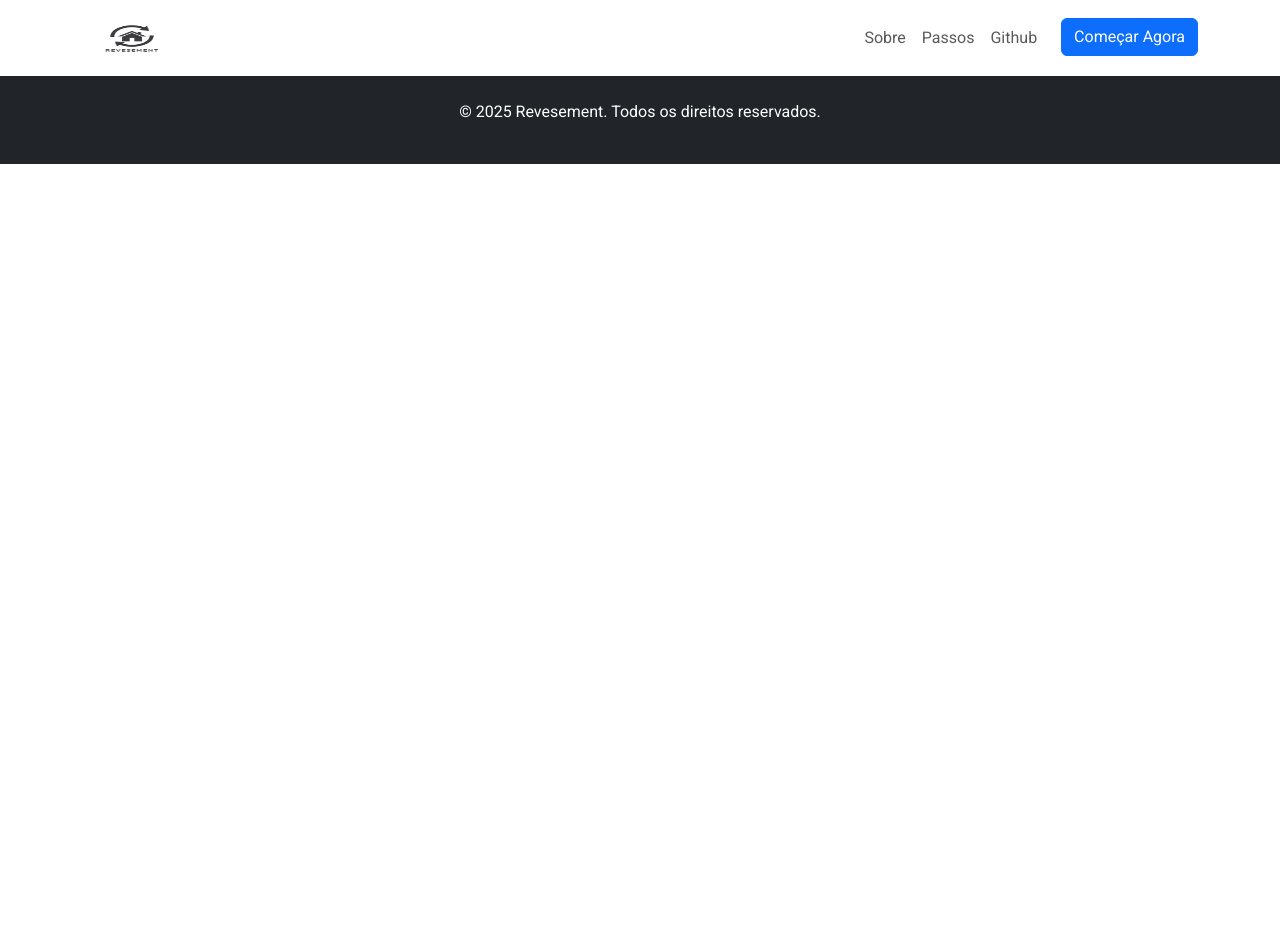
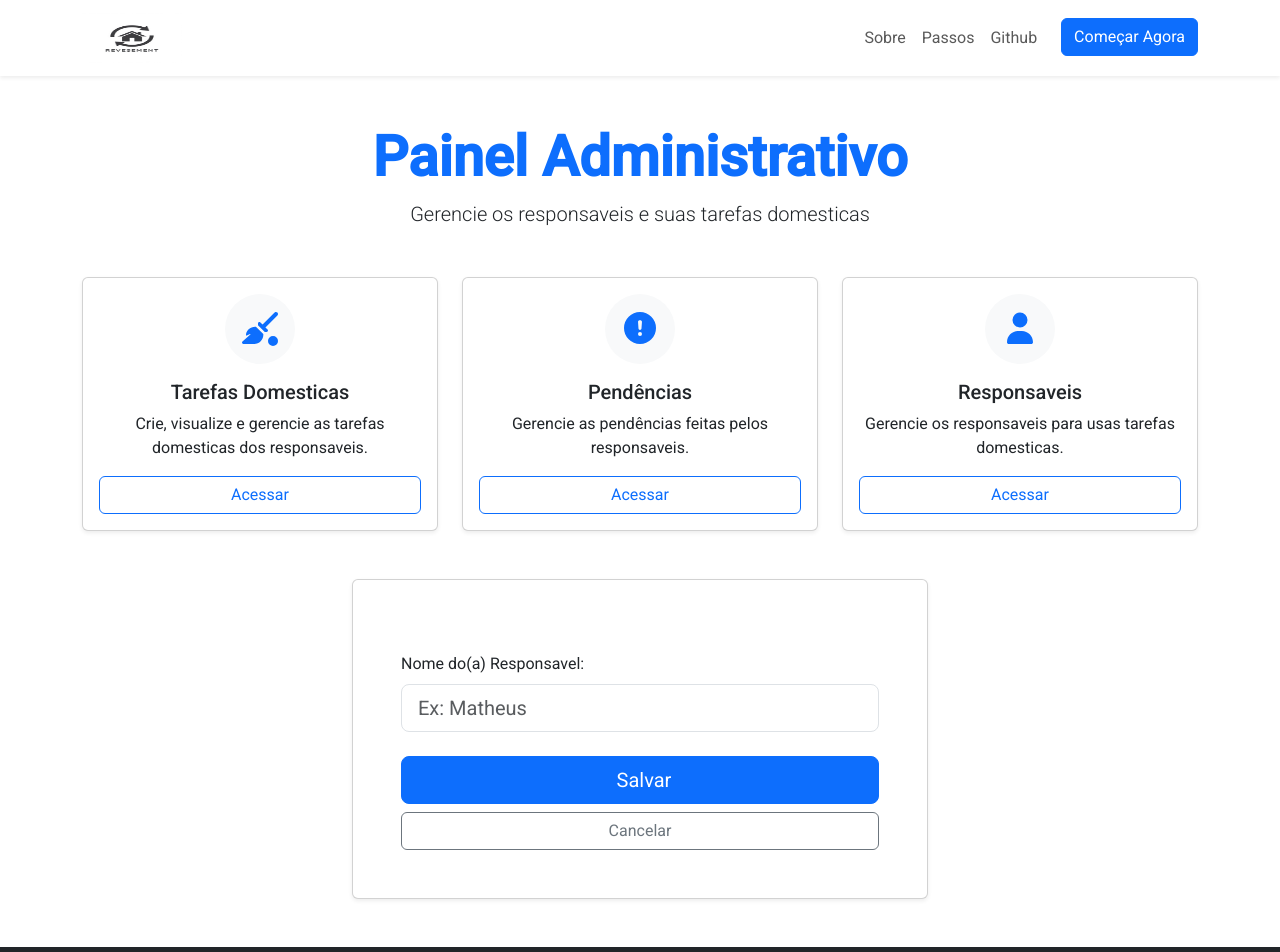
Before and after one commit to Jefferson-Matheus/domestick-rotation-front-end-angular, an Angular app: page /admin/responsibles/update in a window 1280 px wide. Before the commit this address led to /. Shown: the top 952 px of the page. Before the commit the page ends 800 px from the top, so only its background shows below. Built offline with nearby package versions, Linux system fonts and the light colour scheme.

Commit message:
:sparkles: feat: Criação do componente de fomulario do responsavel

```diff
--- a/responsibles/responsible.ts
+++ b/responsibles/responsible.ts
@@ -1,4 +1,4 @@
 export interface Responsible{
-    id: string,
+    id: number,
     name: string,
 }
--- a/src/app/components/form-responsilbe/form-responsilbe.component.html
+++ b/src/app/components/form-responsilbe/form-responsilbe.component.html
@@ -1 +1,28 @@
-<p>form-responsilbe works!</p>
+<div class="container my-5" style="max-width: 600px;">
+    <div class="card shadow-sm">
+        <div class="card-body p-5">
+            <h1 class="card-title text-center text-primary mb-4">
+
+            </h1>
+
+            <form method="POST">
+                <div class="mb-3">
+                    <label for="nome" class="form-label">Nome do(a) Responsavel:</label>
+                    <input type="text" class="form-control form-control-lg" id="nome" name="nome"
+                           value=""
+                           placeholder="Ex: Matheus" required>
+                </div>
+
+                <div class="d-grid gap-2 mt-4">
+                    <button type="submit" class="btn btn-primary btn-lg">
+                        <i class="fas fa-save me-2"></i>Salvar
+                    </button>
+
+                    <a routerLink="/admin" class="btn btn-outline-secondary">
+                        Cancelar
+                    </a>
+                </div>
+            </form>
+        </div>
+    </div>
+</div>
--- a/src/app/components/form-responsilbe/form-responsilbe.component.ts
+++ b/src/app/components/form-responsilbe/form-responsilbe.component.ts
@@ -1,8 +1,9 @@
 import { Component } from '@angular/core';
+import {RouterLink} from '@angular/router';
 
 @Component({
   selector: 'app-form-responsilbe',
-  imports: [],
+  imports: [RouterLink],
   templateUrl: './form-responsilbe.component.html',
   styleUrl: './form-responsilbe.component.css'
 })
--- a/src/app/components/responsibles/responsibles.component.html
+++ b/src/app/components/responsibles/responsibles.component.html
@@ -25,7 +25,7 @@
                         <tr *ngFor="let responsible of responsibles">
                             <td>{{responsible.name}}</td>
                             <td class="text-center">
-                                <a href="" class="btn btn-warning btn-sm me-2" title="Editar">
+                                <a routerLink="update" class="btn btn-warning btn-sm me-2" title="Editar">
                                     <fa-icon [icon]="faEdit"></fa-icon> Editar
                                 </a>
 
--- a/src/app/components/responsibles/responsibles.component.ts
+++ b/src/app/components/responsibles/responsibles.component.ts
@@ -38,7 +38,7 @@ export class ResponsiblesComponent implements OnInit {
     });
   }
 
-  deleteResponsibleById(id:string){
+  deleteResponsibleById(id:number){
     this.responsibleService.deleteResponsibleById(id).subscribe({
       next: (response) => {
         this.getAllResponsibles();
--- a/src/app/services/responsibles/responsible.service.ts
+++ b/src/app/services/responsibles/responsible.service.ts
@@ -10,7 +10,7 @@ export class ResponsibleService {
 
   constructor(private http: HttpClient) { }
 
-  baseUrl: string = "http://localhost:3000/responsibles";
+  baseUrl: string = "http://localhost:8080/responsibles";
 
   getAllResponsibles(): Observable<Responsible[]>{
       let responsibles = this.http.get<Responsible[]>(this.baseUrl);
@@ -18,7 +18,7 @@ export class ResponsibleService {
       return responsibles;
   }
 
-  deleteResponsibleById(id:string): Observable<Responsible>{
-    return this.http.delete<Responsible>(`${this.baseUrl}/${id}`);
+  deleteResponsibleById(id:number): Observable<Responsible>{
+    return this.http.delete<Responsible>(`${this.baseUrl}/${id}/delete`);
   }
 }
```
Also changed, not shown: src/app/app.routes.ts (+7 -1 lines).
